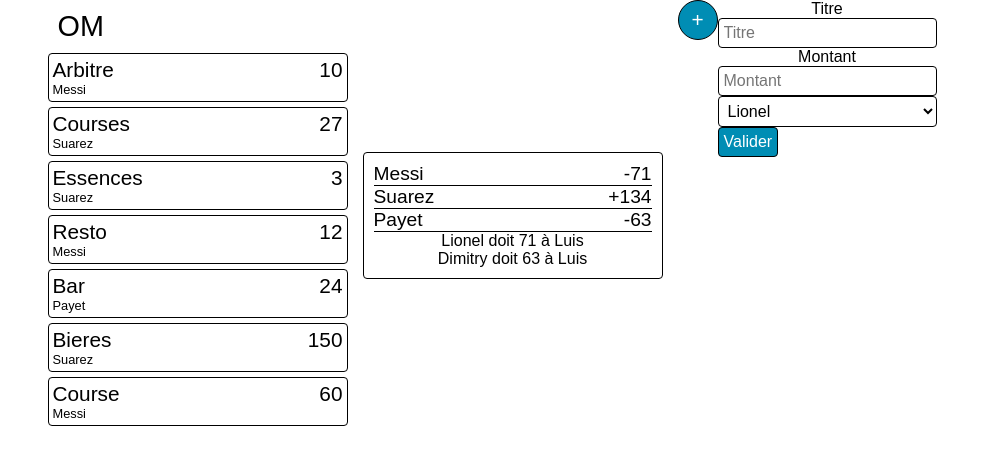
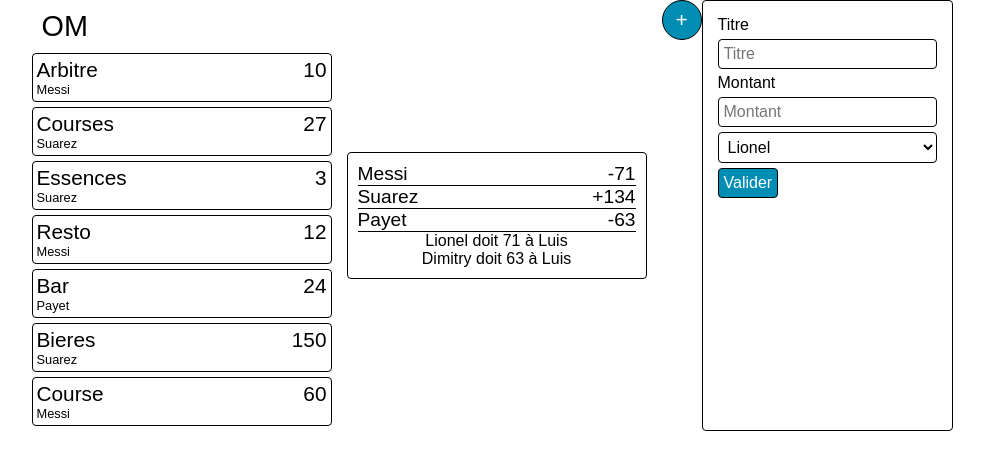
Before and after one commit to MathieuDC/tricount-like-app, a React (Create React App) app: page / in a window 1280 px wide. Shown: the top 470 px of the page, without its empty margins (148-1132 px from the left). Built offline with nearby package versions, Linux system fonts and the light colour scheme.

Commit message:
Styling NewTransactionForm

```diff
--- /dev/null
+++ b/src/front/NewTransactionForm.css
@@ -0,0 +1,12 @@
+.new-transaction-form{
+  padding: 15px;
+  border: solid 1px black;
+  border-radius: 4px;
+  display: flex;
+  flex-direction: column;
+  align-items: flex-start;
+}
+
+.new-transaction-form > *{
+  margin-bottom: 5px;
+}
--- a/src/front/NewTransactionForm.tsx
+++ b/src/front/NewTransactionForm.tsx
@@ -1,6 +1,8 @@
 import React from 'react';
 import User from '../back/User';
 import UserSelect from './UserSelect';
+
+import './NewTransactionForm.css';
 
 interface NewTransactionFormProps {
   users: User[];
```
